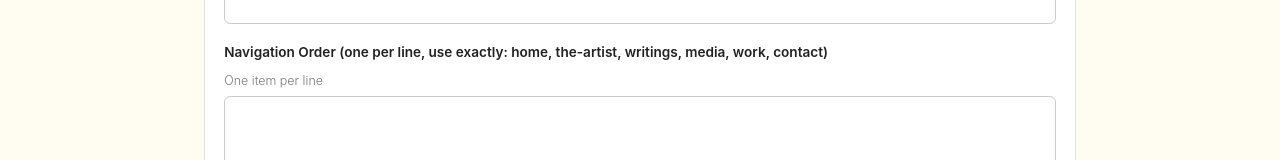
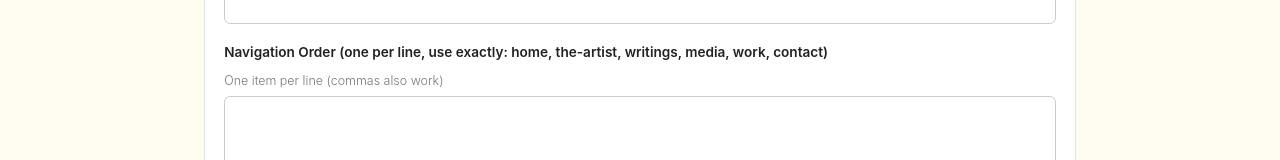
Before and after one commit to Rohithreddychappidi/yamini-kalluri-cms-1-, a Next.js app in the folder yk-site/: page /admin/settings in a window 1280 px wide. Shown: the part 776-936 px from the top of the page. Built offline with nearby package versions, Linux system fonts and the light colour scheme; no server answers; the database is empty.

Commit message:
Update SettingsForm.js

```diff
--- a/yk-site/components/admin/SettingsForm.js
+++ b/yk-site/components/admin/SettingsForm.js
@@ -61,10 +61,20 @@ export default function SettingsForm({ initial }) {
               <textarea value={form[f.key] || ""} onChange={(e) => update(f.key, e.target.value)} />
             ) : f.list ? (
               <>
-                <p style={{ fontSize: "0.78rem", color: "#777", margin: "0 0 0.3rem" }}>One item per line</p>
+                <p style={{ fontSize: "0.78rem", color: "#777", margin: "0 0 0.3rem" }}>
+                  One item per line (commas also work)
+                </p>
                 <textarea
                   value={(form[f.key] || []).join("\n")}
-                  onChange={(e) => update(f.key, e.target.value.split("\n").filter((l) => l.trim() !== ""))}
+                  onChange={(e) =>
+                    update(
+                      f.key,
+                      e.target.value
+                        .split(/[\n,]+/)
+                        .map((l) => l.trim())
+                        .filter((l) => l !== "")
+                    )
+                  }
                 />
               </>
             ) : f.color ? (
```
